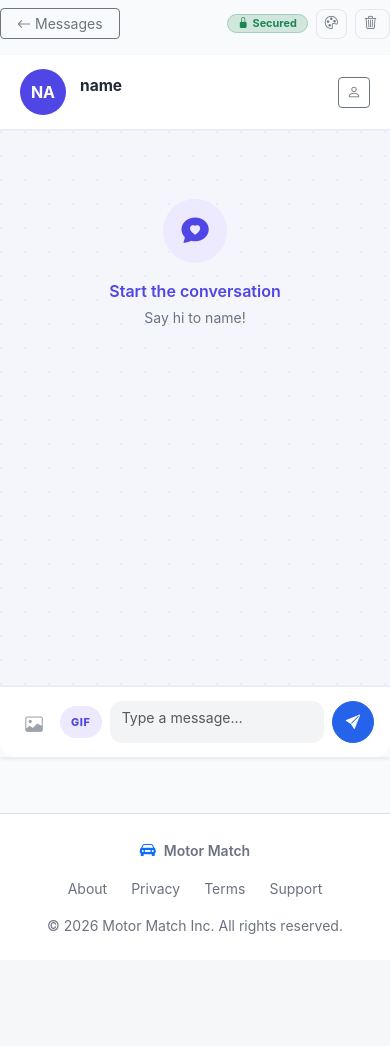
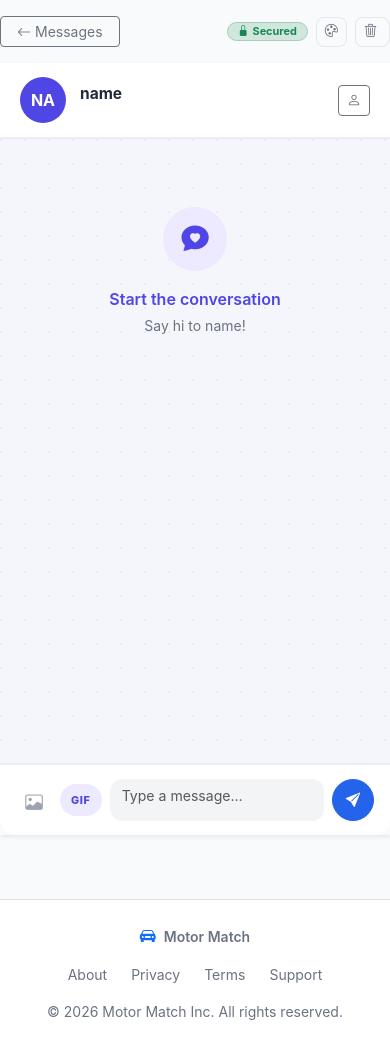
Before and after one commit to pdblackburn0-del/motormatch, a Django app: page /inbox/1/ in a window 390 px wide. Shown: the part 78-1124 px from the top of the page. Before the commit the page ends 1012 px from the top, so only its background shows below. Run offline with Django 4.2, Linux system fonts and the light colour scheme; the visitor is signed in with stand-in values (Sample User, id 1); data comes from the database, SQL or seed files in the repository; data that the repository does not hold is empty; parts of the project's set-up code (start-up, migrations or seed data) failed here and were passed over.

Commit message:
chat: fix layout overflow, reduce card width to 740px, tighten message area height

```diff
--- a/motormatch/static/css/chat.css
+++ b/motormatch/static/css/chat.css
@@ -4,14 +4,16 @@
    ============================================================ */
 
 .chat-outer {
-    max-width: 800px;
+    max-width: 740px;
     margin: 0 auto;
+    padding-bottom: 40px;
 }
 
-/* Card wrapper – no overflow:hidden so dropdowns escape */
+/* Card wrapper */
 .chat-card {
     border-radius: 16px;
     position: relative;
+    overflow: hidden;
 }
 
 /* Header */
@@ -32,9 +34,9 @@
     background-image: radial-gradient(circle at 1px 1px, #e8eaf6 1px, transparent 0);
     background-size: 24px 24px;
     padding: 20px;
+    height: calc(100vh - 300px);
+    max-height: 540px;
     min-height: 300px;
-    height: calc(100vh - 340px);
-    max-height: 640px;
     overflow-y: auto;
     -webkit-overflow-scrolling: touch;
     overscroll-behavior: contain;
@@ -342,12 +344,12 @@
 
 /* Mobile */
 @media (max-width: 576px) {
-    .chat-outer  { padding-left: 0; padding-right: 0; }
+    .chat-outer  { padding-left: 0; padding-right: 0; padding-bottom: 0; }
     .bubble-col  { max-width: 82%; }
     .chat-vehicle-chip { display: none; }
     .chat-header { border-radius: 0; }
     .chat-card   { border-radius: 0; }
-    .chat-messages { height: calc(100vh - 290px); max-height: none; }
+    .chat-messages { height: calc(100vh - 220px); max-height: none; }
 }
 
 /* ── Theme swatches ── */
--- a/motormatch/templates/conversation.html
+++ b/motormatch/templates/conversation.html
@@ -7,7 +7,7 @@
 {% endblock extra_css %}
 
 {% block content %}
-<div class="chat-outer container py-2">
+<div class="chat-outer container py-3">
 
     <!-- Back bar -->
     <div class="d-flex align-items-center gap-2 mb-3">
```
